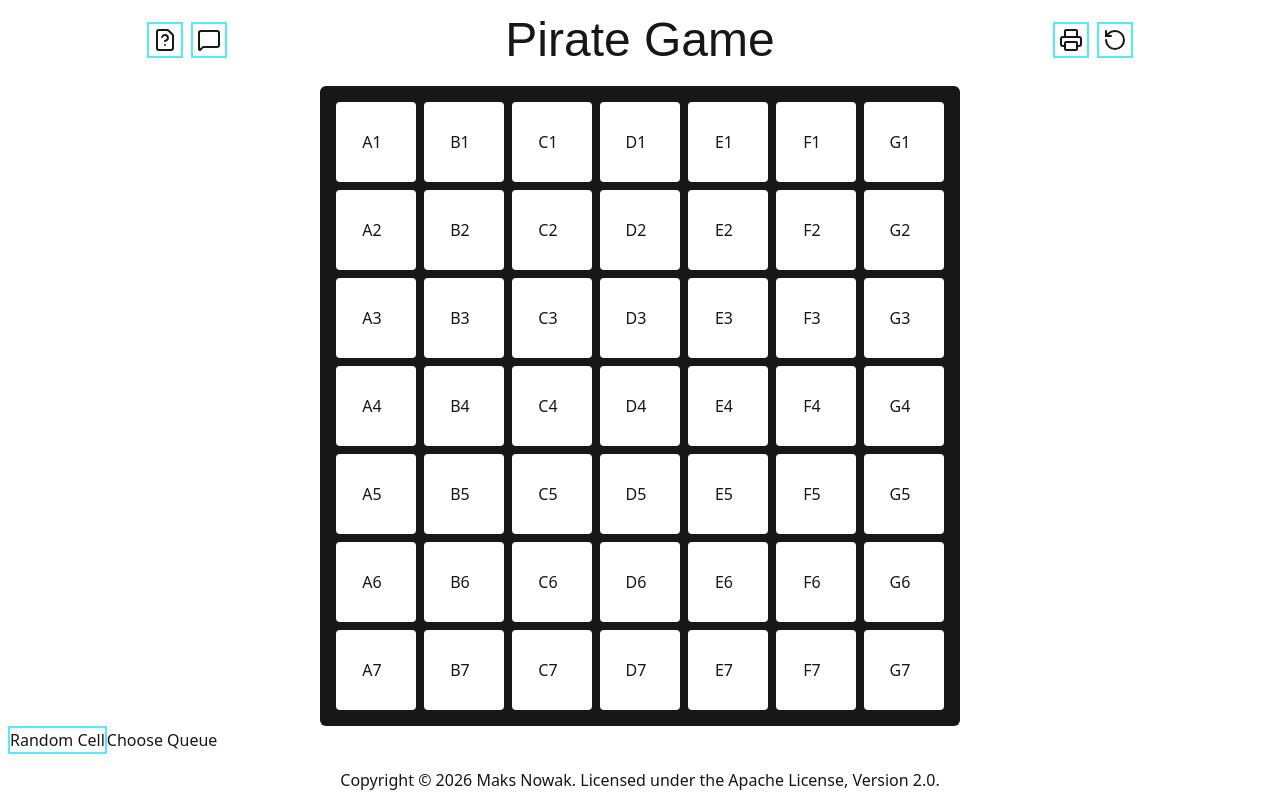
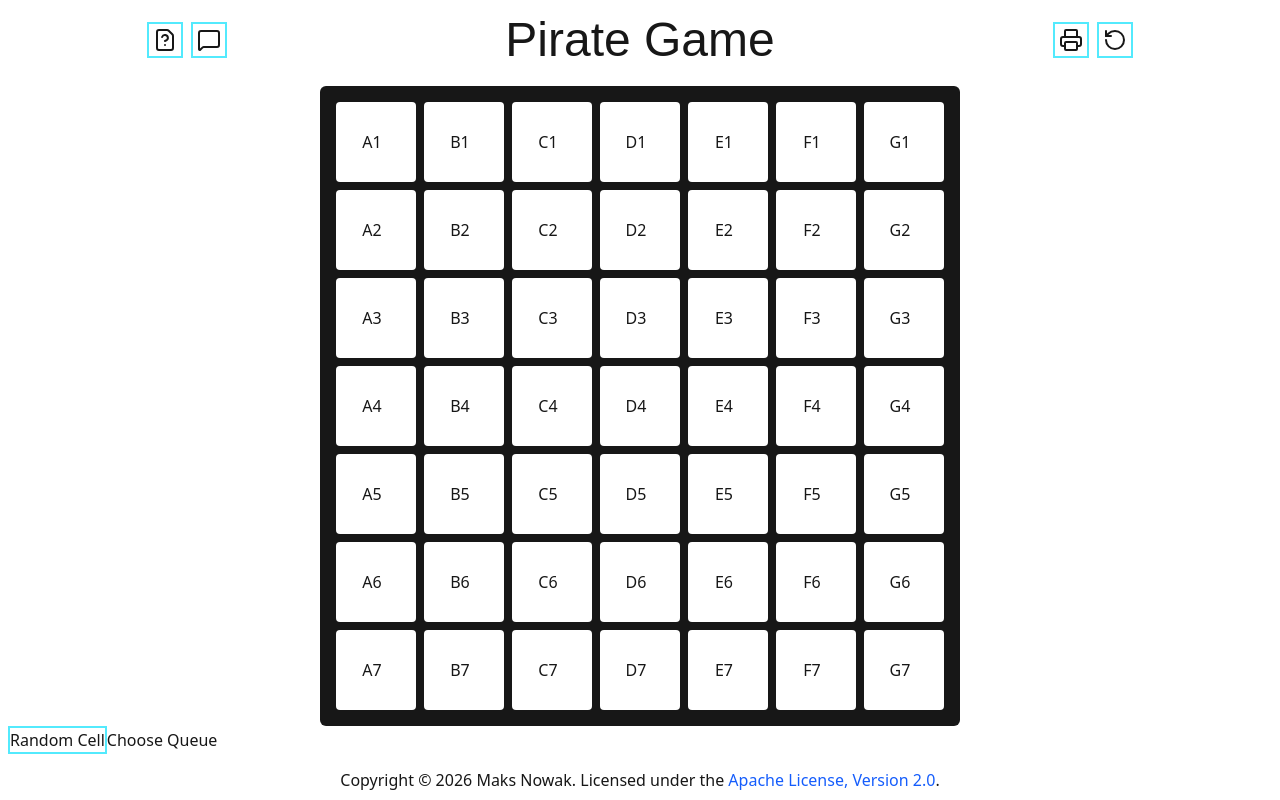
Before and after one commit to f2reninj5/Pirate-Game, a Next.js app: page / in a window 1280 px wide. Built offline with nearby package versions, Linux system fonts and the light colour scheme; a web font is replaced by a local one.

Commit message:
Style link

```diff
--- a/src/app/page.tsx
+++ b/src/app/page.tsx
@@ -30,7 +30,10 @@ export default function Game() {
         <footer className="flex flex-row justify-center items-center">
           <span>
             Copyright © 2026 Maks Nowak. Licensed under the{" "}
-            <a href="https://www.apache.org/licenses/LICENSE-2.0">
+            <a
+              className="text-blue-600"
+              href="https://www.apache.org/licenses/LICENSE-2.0"
+            >
               Apache License, Version 2.0
             </a>
             .
```
